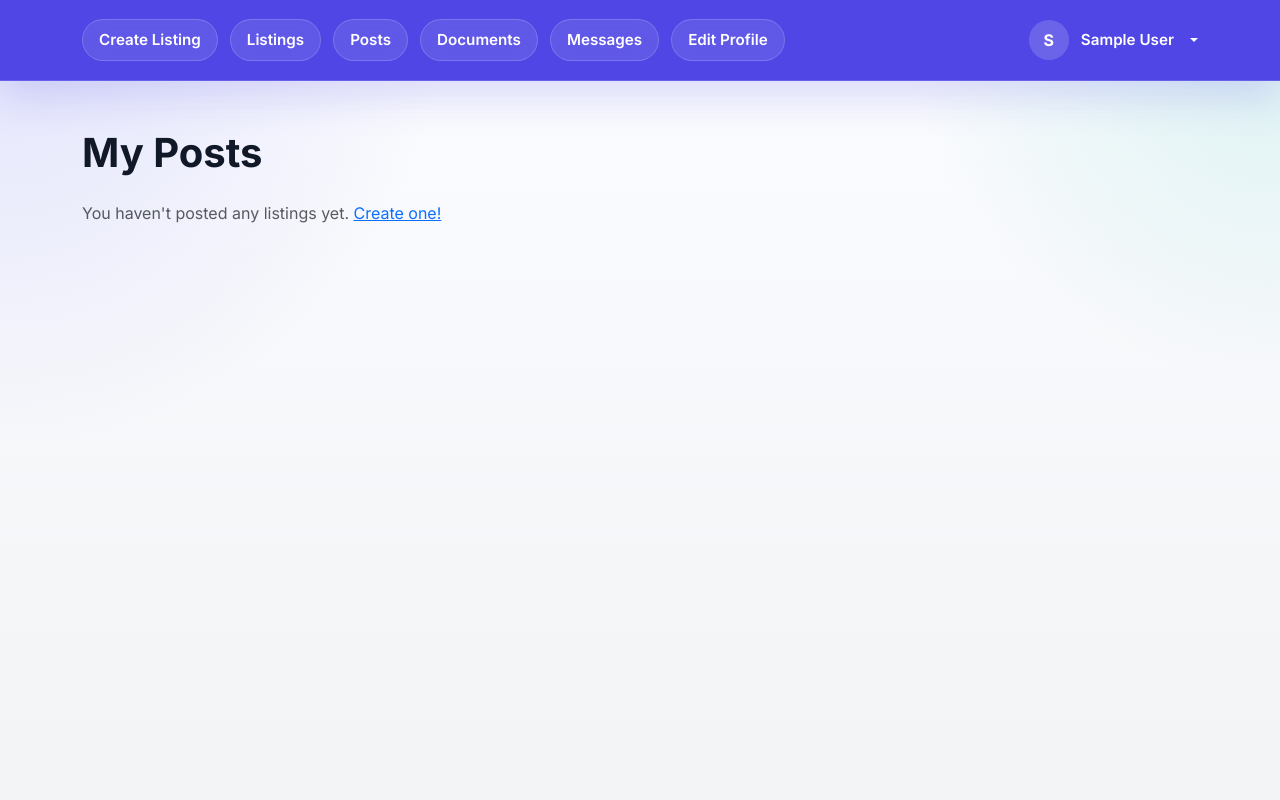
After one commit to CSCI3356-Spring2026/Vibecoders, a Django app: page /users/posts/ in a window 1280 px wide. The commit adds this page. Run offline with Django 5.2, Linux system fonts and the light colour scheme; the visitor is signed in with stand-in values (Sample User, id 1); data that the repository does not hold is empty.

Commit message:
feat: user posts page can edit/delete listings

```diff
--- a/listings/urls.py
+++ b/listings/urls.py
@@ -8,4 +8,6 @@ urlpatterns = [
     path("", views.listing_list, name="listing_list"),
     path("detail/<int:pk>/", views.listing_detail, name="detail"),
     path("create/", views.create_listing, name="create_listing"),
+    path("edit/<int:pk>/", views.edit_listing, name="edit_listing"),
+    path("delete/<int:pk>/", views.delete_listing, name="delete_listing"),
 ]
--- a/templates/base.html
+++ b/templates/base.html
@@ -28,7 +28,7 @@
                         {% block nav_actions %}
                             <a class="nav-button" href="{% url 'listings:create_listing' %}">Create Listing</a>
                             <a class="nav-button" href="/listings/">Listings</a>
-                            <a class="nav-button" href="/listings/create/">Posts</a>
+                            <a class="nav-button" href="{% url 'users:posts' %}">Posts</a>
                             <a class="nav-button" href="/users/dashboard/">Documents</a>
                             <a class="nav-button" href="/users/dashboard/#messages">Messages</a>
                             <a class="nav-button" href="/users/profile/">Edit Profile</a>
--- /dev/null
+++ b/templates/users/posts.html
@@ -0,0 +1,42 @@
+{% extends "base.html" %}
+
+{% block title %}My Posts | Vibecoders{% endblock %}
+
+{% block content %}
+<div class="container py-5">
+    <h1 class="fw-bold mb-4">My Posts</h1>
+
+    {% if listings %}
+        <div class="d-flex flex-column gap-3">
+            {% for listing in listings %}
+                <div class="card border-0 shadow-sm p-3">
+                    <div class="d-flex align-items-center justify-content-between">
+                        <div class="d-flex align-items-center gap-3">
+                            {% if listing.images.first %}
+                                <img src="{{ listing.images.first.image.url }}" style="width:80px;height:60px;object-fit:cover;border-radius:8px;">
+                            {% else %}
+                                <div style="width:80px;height:60px;background:var(--gray-100);border-radius:8px;display:flex;align-items:center;justify-content:center;">
+                                    <span class="text-muted small">No photo</span>
+                                </div>
+                            {% endif %}
+                            <div>
+                                <h5 class="mb-1 fw-semibold">{{ listing.title }}</h5>
+                                <p class="mb-0 text-muted small">{{ listing.address }} · ${{ listing.price|floatformat:0 }}/mo · {{ listing.get_status_display }}</p>
+                            </div>
+                        </div>
+                        <div class="d-flex gap-2">
+                            <a href="{% url 'listings:edit_listing' listing.pk %}" class="btn btn-sm btn-outline-primary">Edit</a>
+                            <form method="post" action="{% url 'listings:delete_listing' listing.pk %}">
+                                {% csrf_token %}
+                                <button type="submit" class="btn btn-sm btn-outline-danger" onclick="return confirm('Are you sure you want to delete this listing?')">Delete</button>
+                            </form>
+                        </div>
+                    </div>
+                </div>
+            {% endfor %}
+        </div>
+    {% else %}
+        <p class="text-muted">You haven't posted any listings yet. <a href="{% url 'listings:create_listing' %}">Create one!</a></p>
+    {% endif %}
+</div>
+{% endblock %}
--- a/users/urls.py
+++ b/users/urls.py
@@ -8,4 +8,5 @@ urlpatterns = [
     path("login/", views.login_page, name="login"),
     path("profile/", views.profile, name="profile"),
     path("dashboard/", views.dashboard, name="dashboard"),
+    path("posts/", views.posts, name="posts"),
 ]
--- a/users/views.py
+++ b/users/views.py
@@ -1,3 +1,4 @@
+from django.contrib.auth.decorators import login_required
 from django.shortcuts import redirect, render
 
 
@@ -15,3 +16,9 @@ def profile(request):
 
 def dashboard(request):
     return render(request, "users/dashboard.html")
+
+
+@login_required
+def posts(request):
+    listings = request.user.listings.all().order_by("-created_at")
+    return render(request, "users/posts.html", {"listings": listings})
```
Also changed, not shown: listings/views.py (+23 -0 lines).
